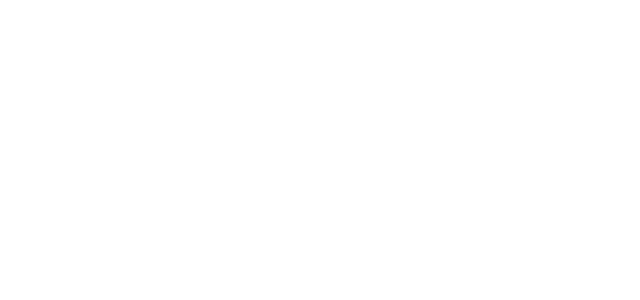
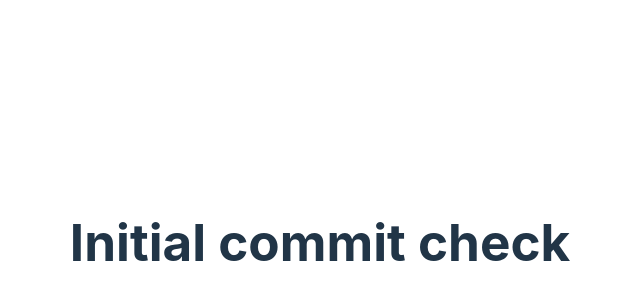
Before and after one commit to liam-brophy/e-reader-spa, a React (Vite) app: page / in a window 1280 px wide. Shown: the part 158-458 px from the top of the page, without its empty margins (320-960 px from the left). Built offline with nearby package versions, Linux system fonts and the light colour scheme.

Commit message:
checks initial

```diff
--- a/src/App.jsx
+++ b/src/App.jsx
@@ -9,6 +9,7 @@ function App() {
   return (
     <>
       <div>
+        <h1>Initial commit check</h1>
       </div>
     </>
   )
```
